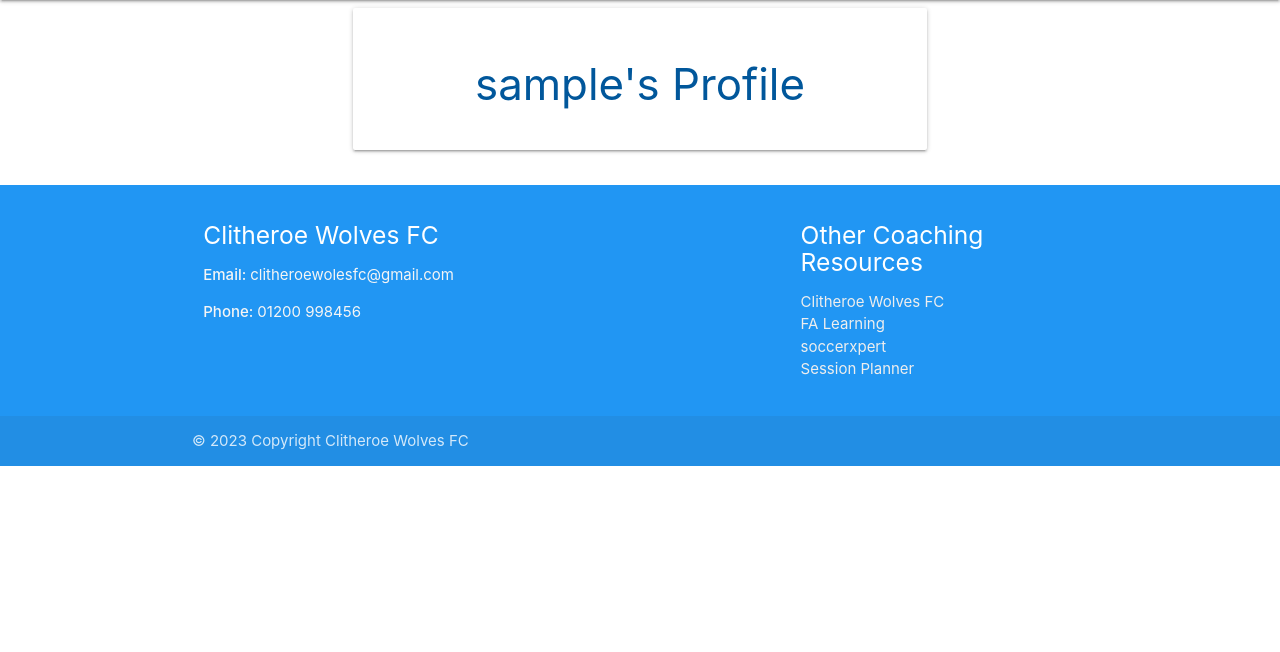
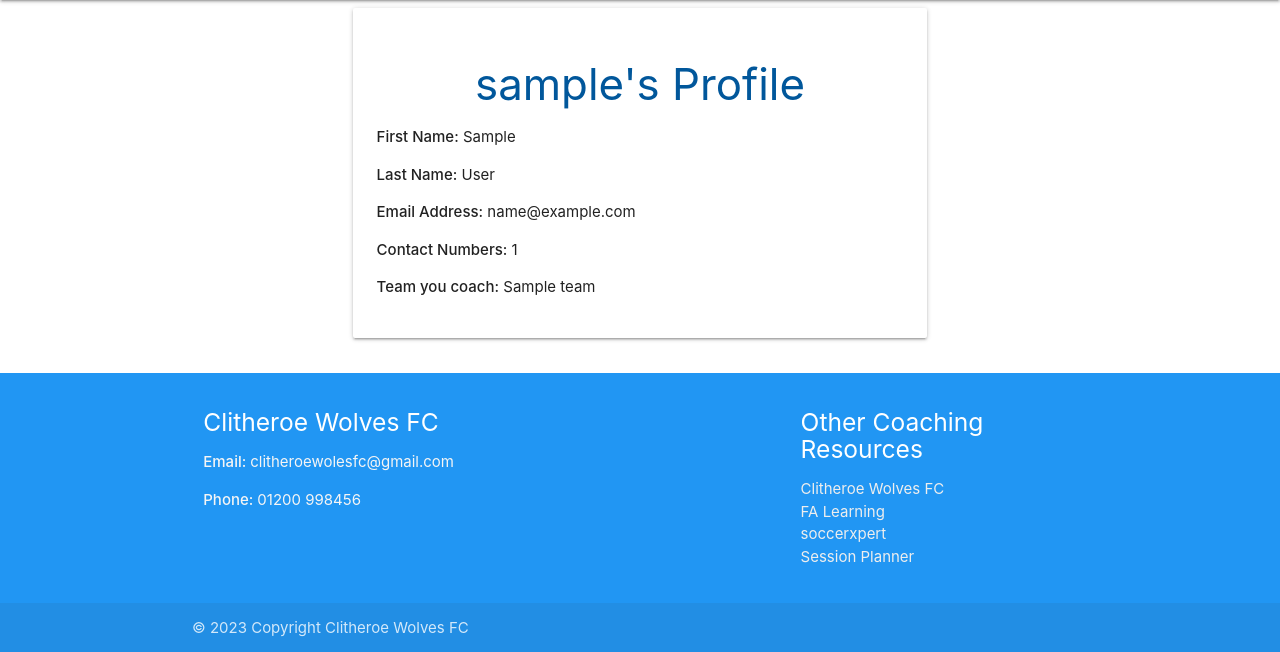
Before and after one commit to Gazerb/coach-mentor, a Flask app: page /profile in a window 1280 px wide. Shown: the part 64-716 px from the top of the page. Run offline with Flask 2, Linux system fonts and the light colour scheme; the visitor is signed in with stand-in values (Sample User, id 1); a database or web service that is not in the repository returns one stand-in record (values such as "Sample title"); some libraries are stand-ins or nearby versions.

Commit message:
updated profile page to show the details of the users profile thats currently logged on

```diff
--- a/app.py
+++ b/app.py
@@ -103,11 +103,26 @@ def login():
 @app.route("/profile", methods=["GET", "POST"])
 def profile():
     # grab the session user's username from db
-    current_user = mongo.db.users.find_one(
+    username = mongo.db.users.find_one(
         {"username": session["user"]})["username"]
 
+    fname = mongo.db.users.find_one(
+        {"username": session["user"]})["first_name"]
+
+    lname = mongo.db.users.find_one(
+        {"username": session["user"]})["last_name"]
+
+    email = mongo.db.users.find_one(
+        {"username": session["user"]})["email"]
+
+    contact = mongo.db.users.find_one(
+        {"username": session["user"]})["contact_number"]
+
+    team = mongo.db.users.find_one(
+        {"username": session["user"]})["team"]
+
     if session["user"]:
-        return render_template("profile.html", username=current_user)
+        return render_template("profile.html", username=username, fname=fname, lname=lname, email=email, contact=contact, team=team)
 
     return redirect(url_for("login"))
 
--- a/templates/bookings.html
+++ b/templates/bookings.html
@@ -2,7 +2,7 @@
 {% block content %}
 <!-- Webpage header -->
 <h2 class="center-text padding">My Bookings</h2>
-<!-- For loop to find bookings by the current user and load them into a list which is displayed on the page -->
+<!-- For loop to find bookings made by the user who is logged on and load them into a list which is displayed on the page -->
 {% for bookings in bookings %}
 <div class="row">
   <div class="col s12 m12">
--- a/templates/profile.html
+++ b/templates/profile.html
@@ -7,6 +7,11 @@
             <h3 class="center-align light-blue-text text-darken-4">
                 {{ username }}'s Profile
             </h3>
+            <p><strong>First Name:</strong> {{ fname }}</p>
+            <p><strong>Last Name:</strong> {{ lname }}</p>
+            <p><strong>Email Address:</strong> {{ email }}</p>
+            <p><strong>Contact Numbers:</strong> {{ contact }}</p>
+            <p><strong>Team you coach:</strong> {{ team }}</p>
         </div>
     </div>
 </div>
```
